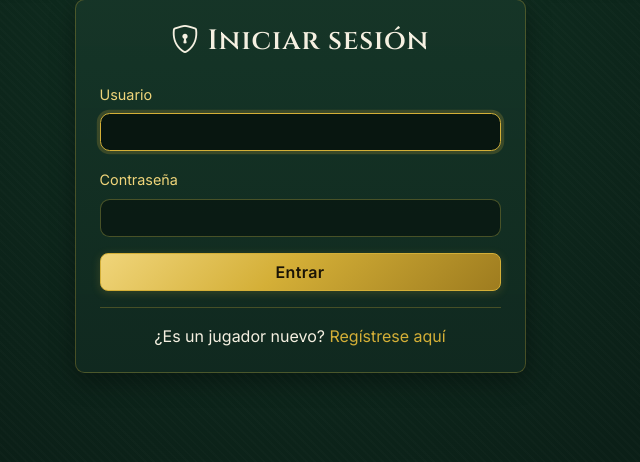
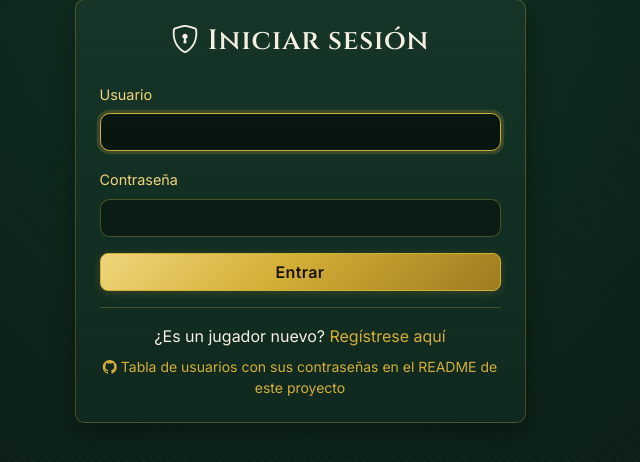
Before and after one commit to JuanDGarridoR/Proyecto-Casino---AdBD, a Django app: page /cuentas/login/ in a window 1280 px wide. Shown: the part 84-546 px from the top of the page, without its empty margins (340-980 px from the left). Run offline with Django 5.2, Linux system fonts and the light colour scheme.

Commit message:
Agrega enlace al README con usuarios de prueba en el login
Co-Authored-By: Claude Opus 5.5 <noreply@anthropic.com>

```diff
--- a/templates/cuentas/login.html
+++ b/templates/cuentas/login.html
@@ -20,6 +20,11 @@
     </form>
     <hr>
     <p class="text-center mb-0">¿Es un jugador nuevo? <a href="{% url 'cuentas:registro' %}">Regístrese aquí</a></p>
+    <p class="text-center small mt-2 mb-0">
+      <a href="https://github.com/JuanDGarridoR/Proyecto-Casino---AdBD" target="_blank" rel="noopener noreferrer">
+        <i class="bi bi-github"></i> Tabla de usuarios con sus contraseñas en el README de este proyecto
+      </a>
+    </p>
   </div></div>
 </div></div>
 {% endblock %}
```
